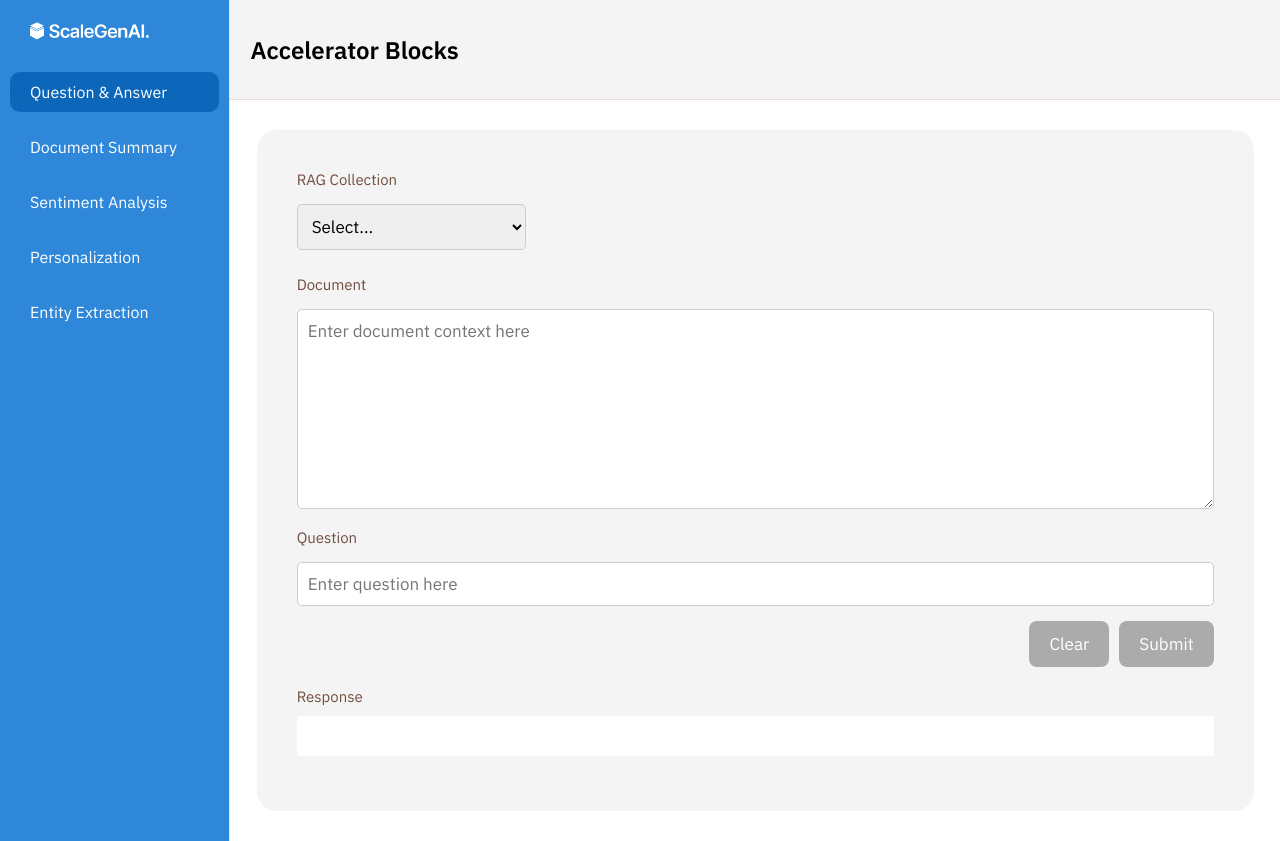
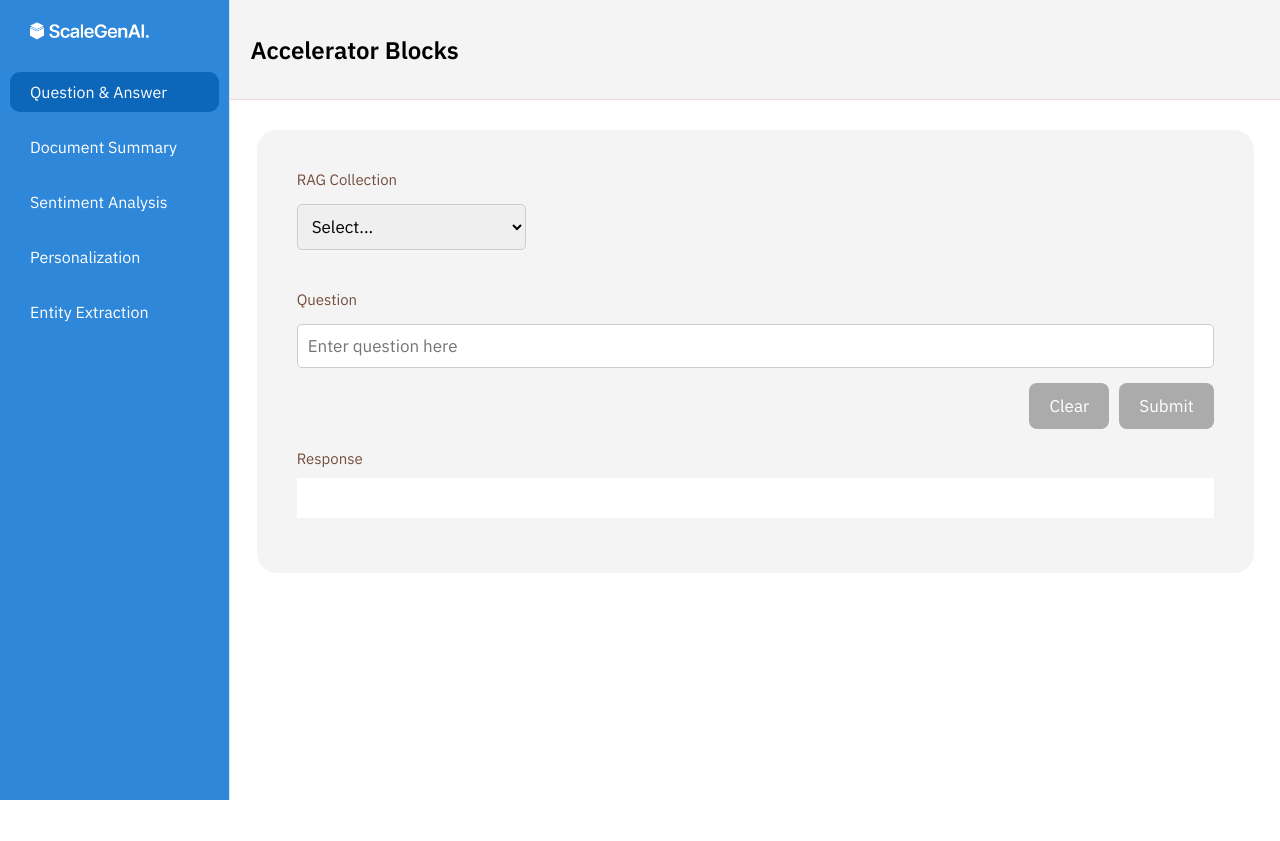
Before and after one commit to arkalal/Accelerator-Blocks---ScaleGen, a Next.js app: page / in a window 1280 px wide. After the commit the page ends 800 px from the top, so only its background shows below. Built offline with nearby package versions, Linux system fonts and the light colour scheme.

Commit message:
fixed UI

```diff
--- a/components/Tabs/EntityExtraction/EntityExtraction.module.scss
+++ b/components/Tabs/EntityExtraction/EntityExtraction.module.scss
@@ -39,7 +39,7 @@
     width: 100%;
 
     .EntityExtractionDocument {
-      width: 48%;
+      width: 100%;
       display: flex;
       flex-direction: column;
       gap: 10px;
--- a/components/Tabs/QuestionAnswer/QuestionAnswer.js
+++ b/components/Tabs/QuestionAnswer/QuestionAnswer.js
@@ -44,10 +44,12 @@ const QuestionAnswer = () => {
           <option>Select...</option>
         </select>
       </div>
-      <div className={`${styles.formGroup} ${styles.QADocument}`}>
+
+      {/* <div className={`${styles.formGroup} ${styles.QADocument}`}>
         <label>Document</label>
         <textarea placeholder="Enter document context here"></textarea>
-      </div>
+      </div> */}
+
       <div className={`${styles.formGroup} ${styles.QAQuestion}`}>
         <label>Question</label>
         <input
@@ -57,10 +59,12 @@ const QuestionAnswer = () => {
           onChange={(e) => setQuestion(e.target.value)}
         />
       </div>
+
       <div className={styles.formActions}>
         <button>Clear</button>
         <button onClick={handleSubmit}>Submit</button>
       </div>
+
       <div className={`${styles.formGroup} ${styles.QAResponse}`}>
         <label>Response</label>
         <div> {ResponseData} </div>
--- a/components/Tabs/QuestionAnswer/QuestionAnswer.module.scss
+++ b/components/Tabs/QuestionAnswer/QuestionAnswer.module.scss
@@ -44,6 +44,8 @@
   }
 
   .QAQuestion {
+    margin-top: 40px;
+
     input {
       width: 100%;
       margin-top: 10px;
```
